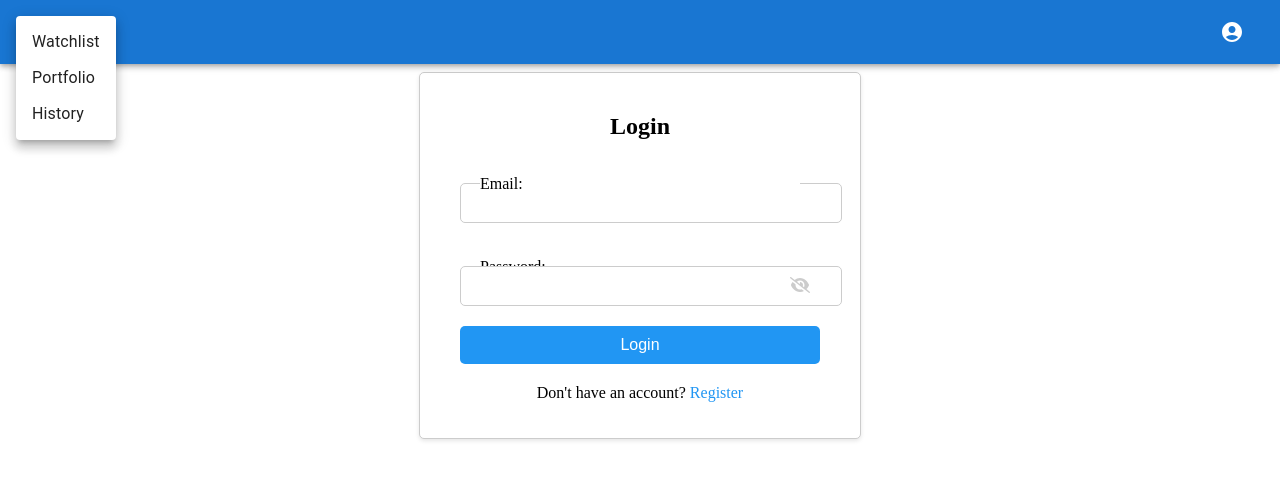
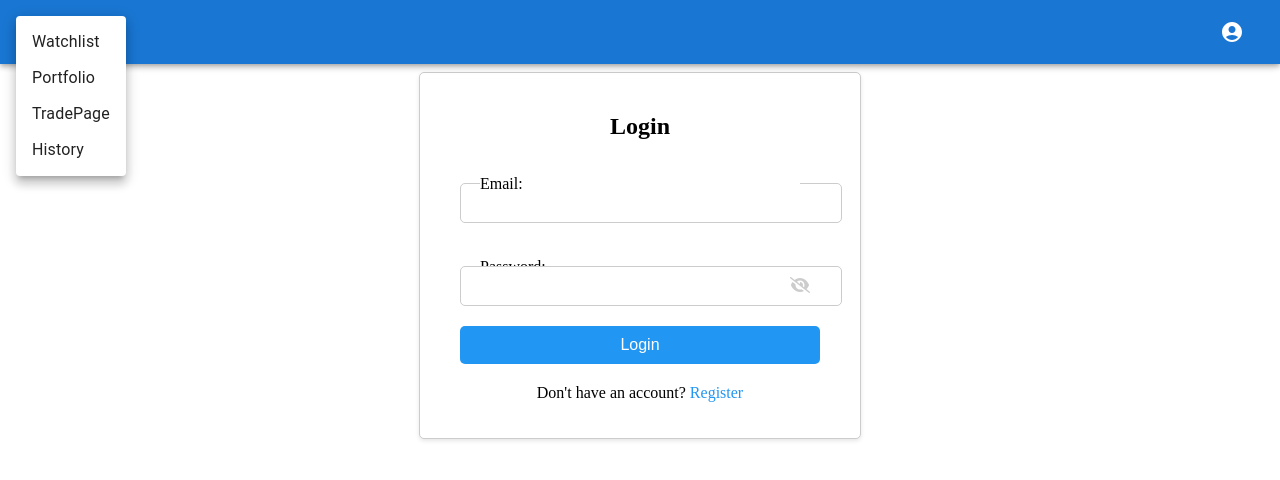
Before and after one commit to Vaishali054/VTPFrontend, a React (Create React App) app: page / in a window 1280 px wide. Both pictures are taken after a click on the button 36 px from the left and 32 px from the top of the page. Shown: the top 480 px of the page. Built offline with nearby package versions, Linux system fonts and the light colour scheme; no server answers.

Commit message:
add: TradePage to Navbar

```diff
--- a/src/components/TopNavbar/TopNavBar.jsx
+++ b/src/components/TopNavbar/TopNavBar.jsx
@@ -97,6 +97,11 @@ export default function TopNavBar() {
     }
   };
 
+  const handleTradePage = () => {
+    setAnchorElMenu(null);
+    navigate(`/StocksList`);
+  };
+
   return (
     <div>
       <Box sx={{ flexGrow: 1 }}>
@@ -129,6 +134,7 @@ export default function TopNavBar() {
             >
               <MenuItem onClick={handleWatchlist}>Watchlist</MenuItem>
               <MenuItem onClick={handlePortfolio}>Portfolio</MenuItem>
+              <MenuItem onClick={handleTradePage}>TradePage</MenuItem>
               <MenuItem onClick={handleHistory}>History</MenuItem> {/* History option */}
             </Menu>
             <Typography variant="h6" color="inherit" style={{ flexGrow: 1 }}>
```
